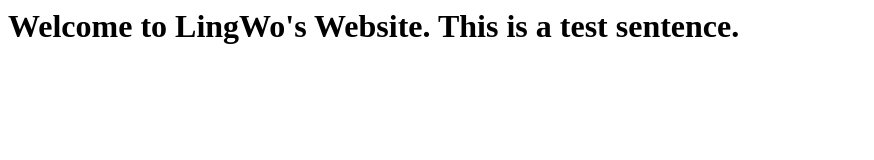
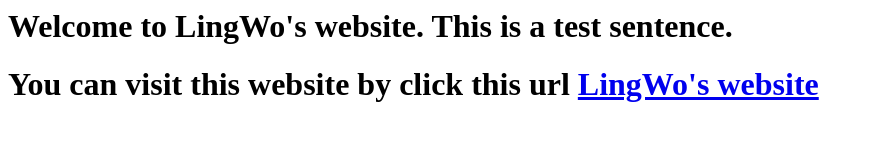
Before and after one commit to gdoulingwo/gdoulingwo.github.io, a plain HTML site: page index.html in a window 1280 px wide. Shown: the whole page, without its empty margins (0-874 px from the left). Drawn offline with Linux system fonts and the light colour scheme.

Commit message:
Update index.html

```diff
--- a/index.html
+++ b/index.html
@@ -1 +1,2 @@
-<h1> Welcome to LingWo's Website. This is a test sentence.</h1>
+<h1> Welcome to LingWo's website. This is a test sentence.</h1>
+<h1> You can visit this website by click this url <a href="http://gdoulingwo.github.io" target="_blank">LingWo's website</a></h1>
```
